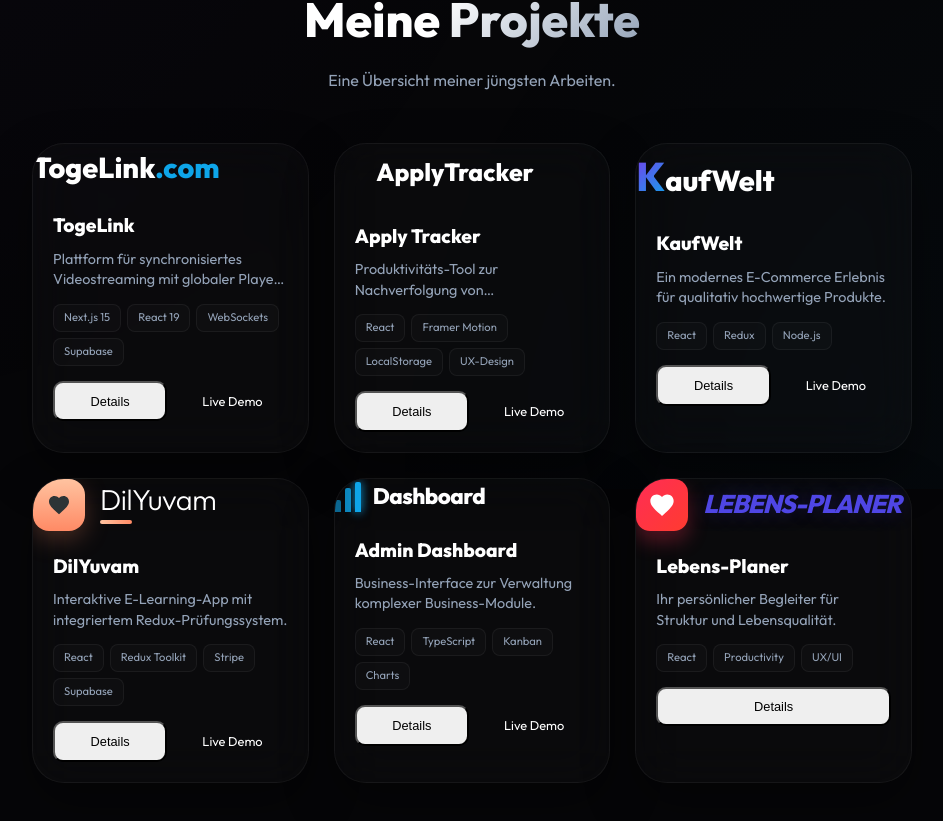
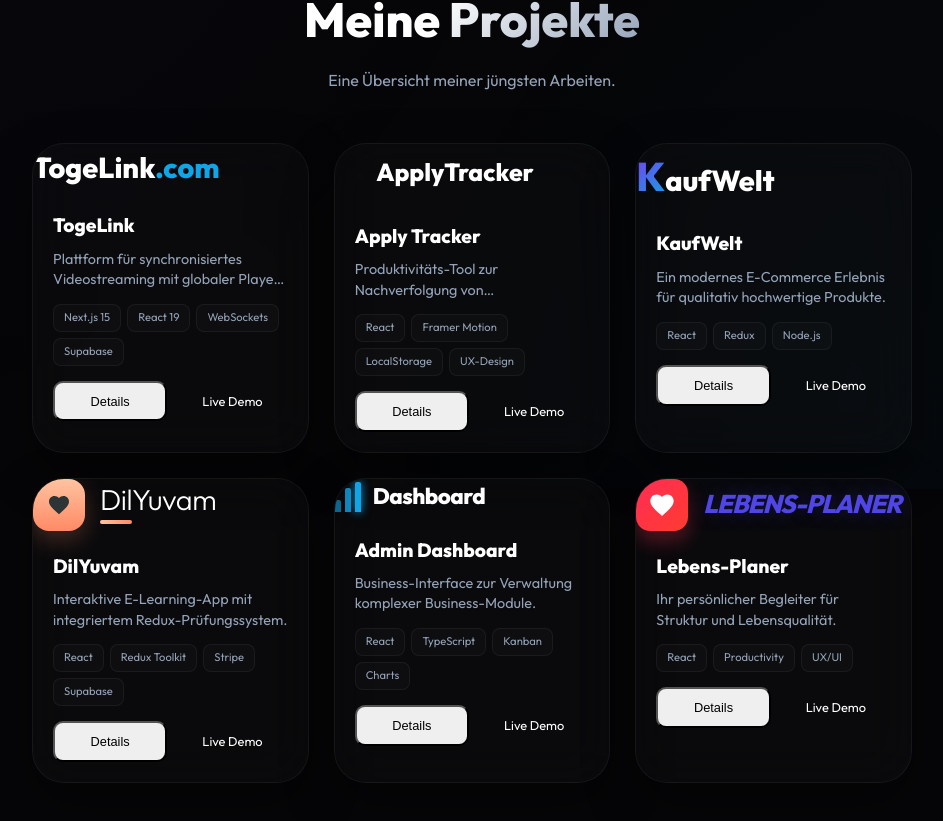
Before and after one commit to kutaykurt/portfolio, a React (Vite) app: page /projekte in a window 1280 px wide. Shown: the part 311-1132 px from the top of the page, without its empty margins (168-1111 px from the left). Built offline with nearby package versions, Linux system fonts and the light colour scheme.

Commit message:
Update Lebens-Planer live demo link

```diff
--- a/src/pages/Projects.jsx
+++ b/src/pages/Projects.jsx
@@ -101,7 +101,7 @@ const projects = [
         image: null,
         isCustomLogo: true,
         logoType: 'lebensplaner',
-        link: '#'
+        link: 'https://lebens-planer.vercel.app/'
     }
 ];
 
```
